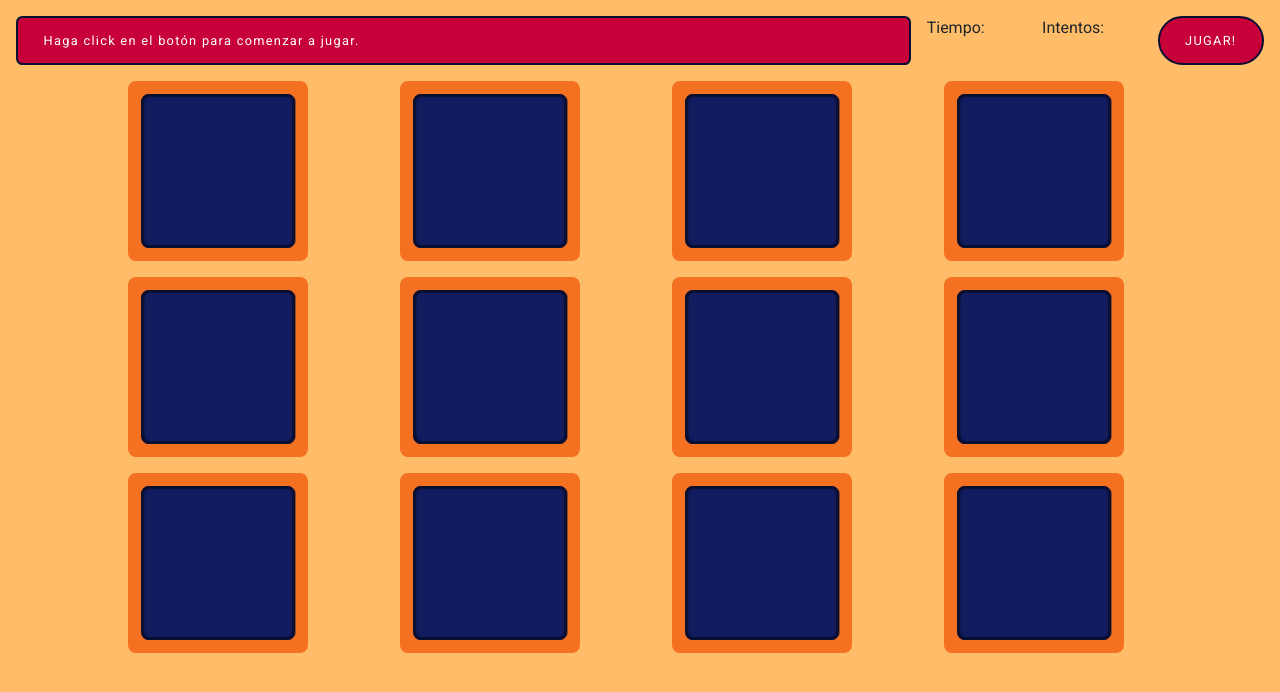
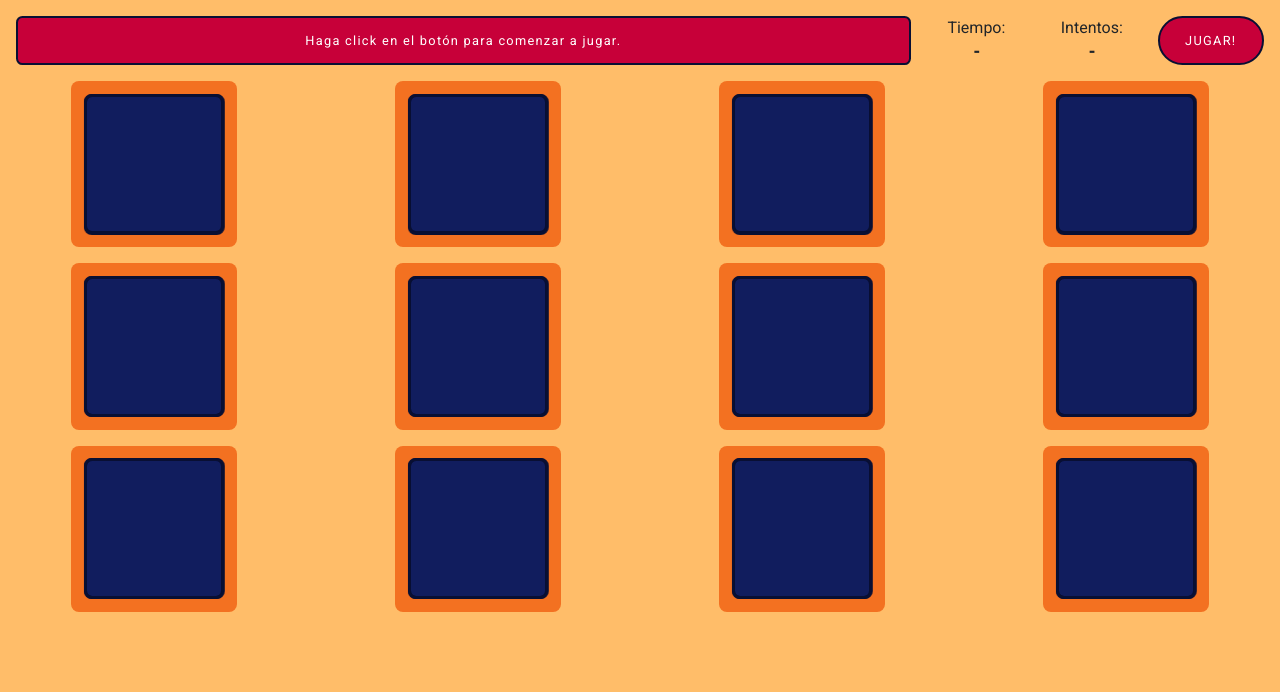
Before and after one commit to pfefferi/memo-test, a plain HTML site: page index.html in a window 1280 px wide. Drawn offline with nearby package versions, Linux system fonts and the light colour scheme.

Commit message:
Cleans Code

```diff
--- a/css/style.css
+++ b/css/style.css
@@ -8,27 +8,22 @@ body {
 /*/ ///////////////////////////////// Header //////////////////////////////////////////*/
 
 .header {
-    margin-top: 1em;
-    margin-left: 1em;
-    margin-right: 1em;
-    margin-bottom: 1em;
+    margin: 1em;
     display: grid;
     grid-template-columns: 9fr 1fr 1fr 1fr;
     grid-column-gap: 1em;
+    text-align: center;
 }
 
 /*/ ///////////////////////////////// Board //////////////////////////////////////////*/
 
-.board-parent {
-    padding: 0% 10%;
-}
 .board {
     display: grid;
-    grid-template-columns: repeat(4, 20vw);
+    grid-template-columns: repeat(4, 1fr);
     grid-column-gap: 1em;
-    grid-row-gap: 1em;
-    padding: 0 auto;
+    row-gap: 1em;
 }
+
 .board > div > div {
     background: #f37121;
     padding: 1vw;
@@ -36,30 +31,23 @@ body {
 
 /*/ ///////////////////////////////// Flip Card //////////////////////////////////////////*/
 
+.cardContainer {
+    margin: auto;
+    color: #090f33;
+}
 .flip-card {
     border-radius: 0.5em;
-    width: 15vw;
-    height: 15vw;
-    max-width: 180px;
-    max-height: 180px;
-    perspective: 1000px;
+    width: 13vw;
+    height: 13vw;
+    max-height: 50vw;
     cursor: pointer;
 }
 
 .flip-card-inner {
-    border-radius: 0.5em;
     width: 100%;
     height: 100%;
     transition: transform 1s;
     transform-style: preserve-3d;
-}
-
-.flip-card.hover .flip-card-inner {
-    transform: rotateY(180deg);
-}
-.flip-card.match .flip-card-inner {
-    transform: rotateY(540deg);
-    opacity: 0.5;
 }
 
 .flip-card-front,
@@ -71,7 +59,6 @@ body {
 
 .flip-card-front {
     border-radius: 0.5em;
-
     background-color: #111d5e;
     border: solid #090f33;
 }
@@ -79,9 +66,16 @@ body {
 .flip-card-back {
     border-radius: 0.5em;
     background-size: cover;
-    color: #ffbd69;
     transform: rotateY(180deg);
     border: solid #090f33;
+}
+
+.flip-card.hover .flip-card-inner {
+    transform: rotateY(180deg);
+}
+.flip-card.match .flip-card-inner {
+    transform: rotateY(540deg);
+    opacity: 0.5;
 }
 
 /*/ ///////////////////////////////// Images //////////////////////////////////////////*/
@@ -145,7 +139,7 @@ body {
 
 .button:hover {
     border: 2px solid #090f33;
-    background: #f37121;
+    background: #f7450f;
     color: #ffffff;
     opacity: 1;
 }
--- a/index.html
+++ b/index.html
@@ -2,6 +2,7 @@
 <html lang="en">
     <head>
         <title>Memotest</title>
+        <meta name="viewport" content="width=device-width, initial-scale=1.0" />
     </head>
     <link
         rel="stylesheet"
@@ -17,15 +18,15 @@
                     Haga click en el botón para comenzar a jugar.
                 </div>
             </div>
-            <div>Tiempo:</div>
-            <div>Intentos:</div>
+            <div>Tiempo: </br><strong id="time"> - </strong></div>
+            <div>Intentos: </br><strong id="attempts"> - </strong></div>
             <div>
                 <button type="button" class="button" id="button">JUGAR!</button>
             </div>
         </div>
         <div class="board-parent">
-            <div class="board">
-                <div>
+            <div class="board" id="board">
+                <div class="cardContainer">
                     <div class="flip-card" id="flipCard">
                         <div class="flip-card-inner">
                             <div class="flip-card-front"></div>
@@ -33,7 +34,7 @@
                         </div>
                     </div>
                 </div>
-                <div>
+                <div class="cardContainer">
                     <div class="flip-card" id="flipCard">
                         <div class="flip-card-inner">
                             <div class="flip-card-front"></div>
@@ -41,7 +42,7 @@
                         </div>
                     </div>
                 </div>
-                <div>
+                <div class="cardContainer">
                     <div class="flip-card" id="flipCard">
                         <div class="flip-card-inner">
                             <div class="flip-card-front"></div>
@@ -49,7 +50,7 @@
                         </div>
                     </div>
                 </div>
-                <div>
+                <div class="cardContainer">
                     <div class="flip-card" id="flipCard">
                         <div class="flip-card-inner">
                             <div class="flip-card-front"></div>
@@ -57,7 +58,7 @@
                         </div>
                     </div>
                 </div>
-                <div>
+                <div class="cardContainer">
                     <div class="flip-card" id="flipCard">
                         <div class="flip-card-inner">
                             <div class="flip-card-front"></div>
@@ -65,7 +66,7 @@
                         </div>
                     </div>
                 </div>
-                <div>
+                <div class="cardContainer">
                     <div class="flip-card" id="flipCard">
                         <div class="flip-card-inner">
                             <div class="flip-card-front"></div>
@@ -73,7 +74,7 @@
                         </div>
                     </div>
                 </div>
-                <div>
+                <div class="cardContainer">
                     <div class="flip-card" id="flipCard">
                         <div class="flip-card-inner">
                             <div class="flip-card-front"></div>
@@ -81,7 +82,7 @@
                         </div>
                     </div>
                 </div>
-                <div>
+                <div class="cardContainer">
                     <div class="flip-card" id="flipCard">
                         <div class="flip-card-inner">
                             <div class="flip-card-front"></div>
@@ -89,7 +90,7 @@
                         </div>
                     </div>
                 </div>
-                <div>
+                <div class="cardContainer">
                     <div class="flip-card" id="flipCard">
                         <div class="flip-card-inner">
                             <div class="flip-card-front"></div>
@@ -97,7 +98,7 @@
                         </div>
                     </div>
                 </div>
-                <div>
+                <div class="cardContainer">
                     <div class="flip-card" id="flipCard">
                         <div class="flip-card-inner">
                             <div class="flip-card-front"></div>
@@ -105,7 +106,7 @@
                         </div>
                     </div>
                 </div>
-                <div>
+                <div class="cardContainer">
                     <div class="flip-card" id="flipCard">
                         <div class="flip-card-inner">
                             <div class="flip-card-front"></div>
@@ -113,7 +114,7 @@
                         </div>
                     </div>
                 </div>
-                <div>
+                <div class="cardContainer">
                     <div class="flip-card" id="flipCard">
                         <div class="flip-card-inner">
                             <div class="flip-card-front"></div>
```
